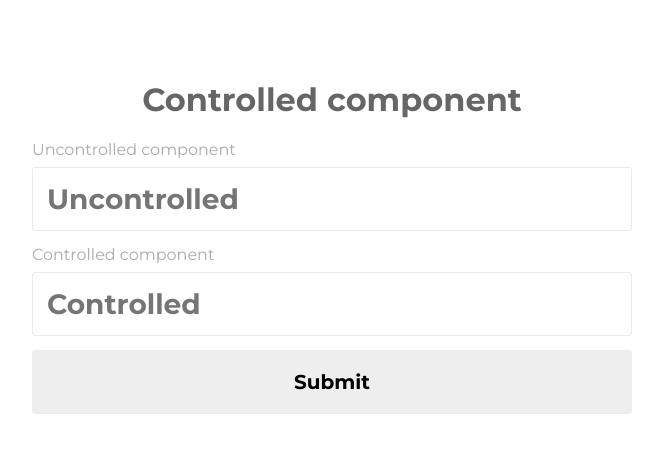
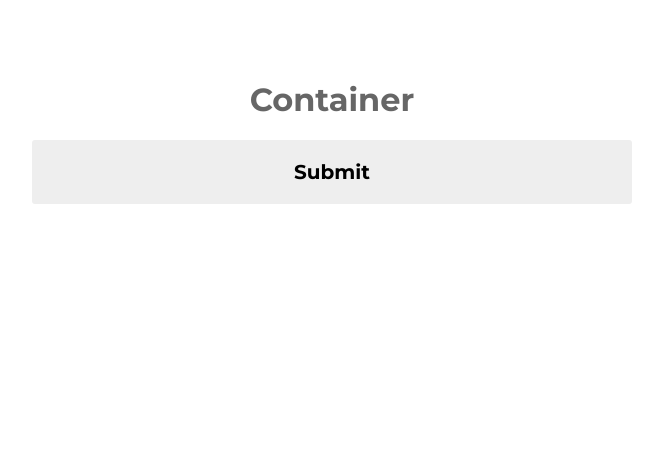
Before and after one commit to smtrd3/useful-react-patterns, a React (Create React App) app: page / in a window 1280 px wide. Shown: the top 452 px of the page, without its empty margins (308-971 px from the left). Built offline with nearby package versions, Linux system fonts and the light colour scheme.

Commit message:
Test commit

```diff
--- a/src/App.js
+++ b/src/App.js
@@ -15,22 +15,10 @@ class App extends Component {
       let { value } = this.state
         return (
             <div className="demo first">
-                <h1 className="title">Controlled component</h1>
+                <h1 className="title">Container</h1>
                 {/* <code>
                   { JSON.stringify(this.state, null, 2) }
                 </code> */}
-                <div className="uncontrolled-input">
-                    <label>Uncontrolled component</label>
-                    <input placeholder="Uncontrolled" ref={this.ref} />
-                </div>
-                <div className="controlled-input">
-                    <label>Controlled component</label>
-                    <input
-                        placeholder="Controlled"
-                        value={value}
-                        onChange={e => this.setState({ value: e.target.value })}
-                    />
-                </div>
                 <div>
                     <button onClick={this.submit}>Submit</button>
                 </div>
```
